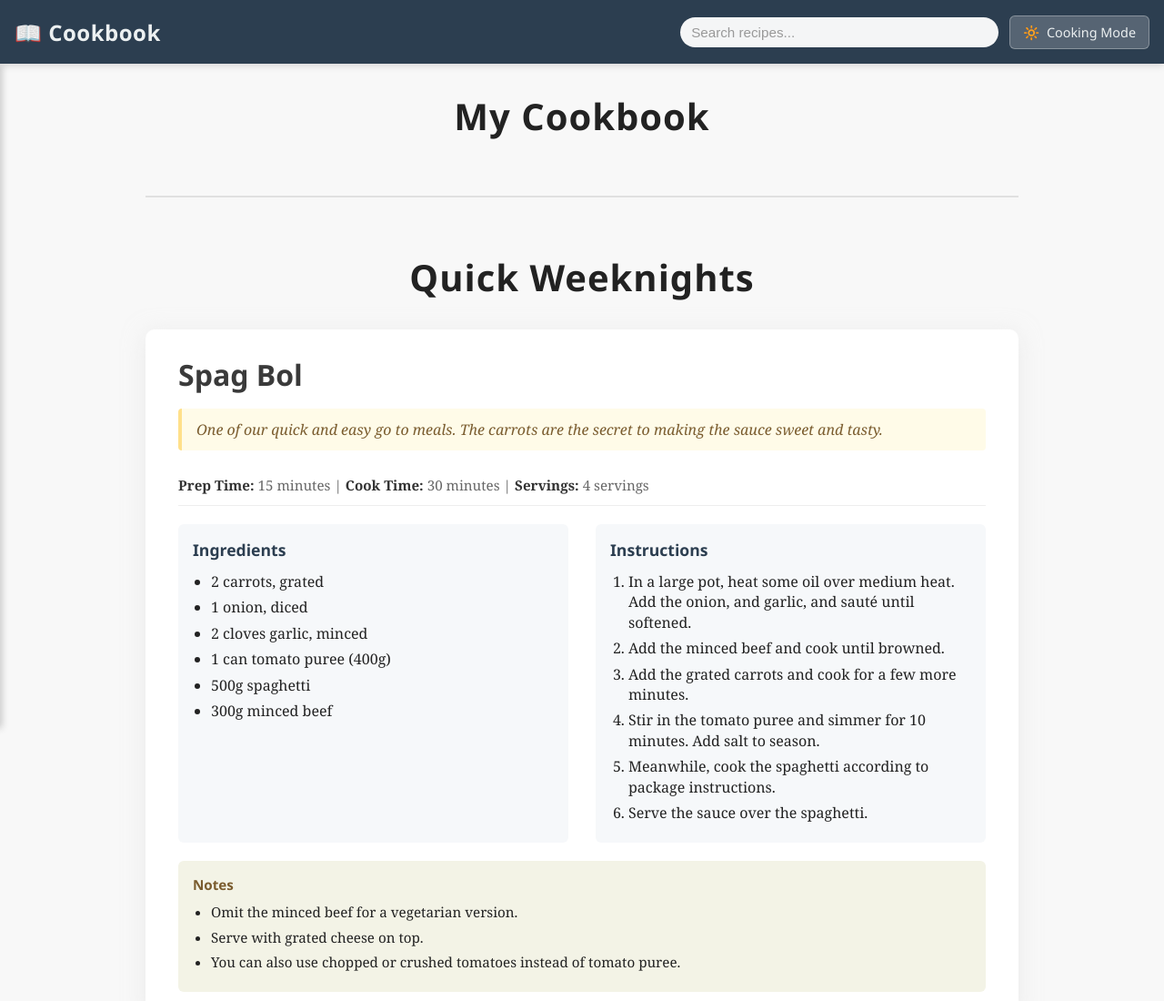
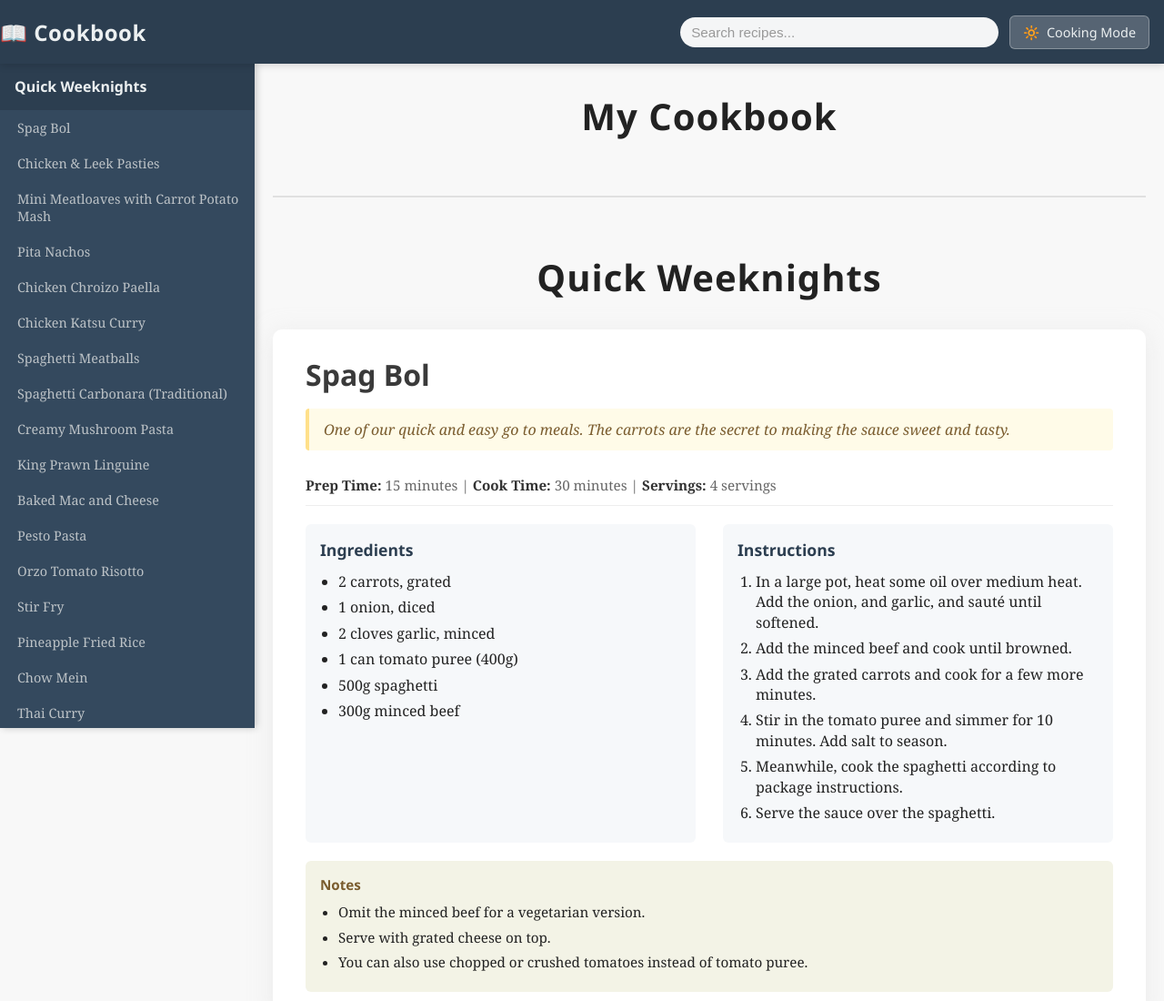
Before and after one commit to alagalac/family-recipes, a plain HTML site: page docs/index.html in a window 1280 px wide. Shown: the top 1100 px of the page at 91% size. Drawn offline with Linux system fonts and the light colour scheme.

Commit message:
fix: Sidebar for desktop

```diff
--- a/docs/styles.css
+++ b/docs/styles.css
@@ -177,7 +177,7 @@ h1 {
   color: #ecf0f1;
   overflow-y: auto;
   z-index: 1999;
-  transform: translateX(-100%);
+  transform: translateX(0);
   transition: transform 0.3s ease;
   box-shadow: 2px 0 8px rgba(0, 0, 0, 0.2);
 }
@@ -455,6 +455,33 @@ main {
   }
 }
 
+/* Desktop Layout - Sidebar always visible */
+@media (min-width: 769px) {
+  body {
+    padding-top: 70px;
+    padding-left: 280px;
+  }
+
+  main {
+    margin-left: 0;
+    padding: 0 20px;
+  }
+
+  .nav-drawer {
+    width: 280px;
+    transform: translateX(0);
+    display: block;
+  }
+
+  .menu-toggle-btn {
+    display: none;
+  }
+
+  .header-content {
+    padding-left: 0;
+  }
+}
+
 @media (max-width: 480px) {
   #header-bar {
     height: auto;
```
